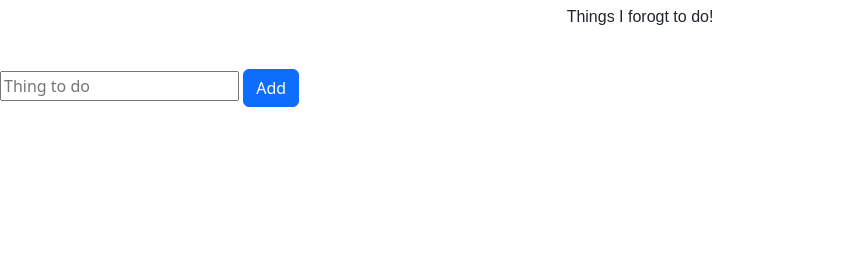
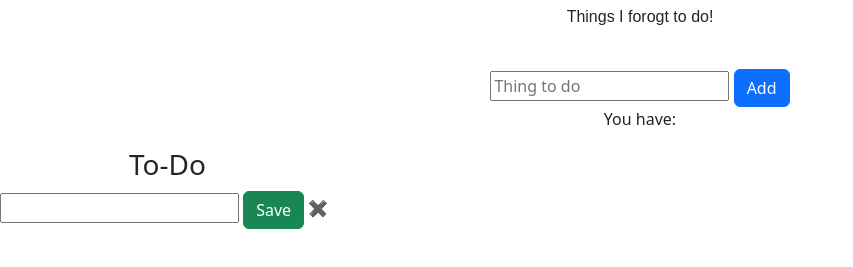
Before and after one commit to lbehrndt/CRUD-Tasks-list, a website: page HTML & CSS/index.html in a window 1280 px wide. Shown: the part 91-358 px from the top of the page, without its empty margins (0-853 px from the left). Drawn offline with nearby package versions, Linux system fonts and the light colour scheme.

Commit message:
Adding of todo list and task form
A todo list table was added and the related form implemented

```diff
--- a/HTML & CSS/index.html
+++ b/HTML & CSS/index.html
@@ -29,6 +29,21 @@
         <input type="text" id="add-todo" placeholder="Thing to do" />
         <input type="submit" value="Add" class="btn btn-primary" />
       </form>
+      <p>You have:</p>
+      <p id="counter"></p>
+      <table>
+        <tr class="to-do">
+          <th><h3>To-Do</h3></th>
+        </tr>
+        <tbody id="tasks"></tbody>
+      </table>
+    </div>
+    <div id="edit-box" role="aria-hidden">
+      <form action="javascript:void(0);" method="post" id="save-edit">
+        <input type="text" id="edit-todo" />
+        <input type="submit" value="Save" class="btn btn-success">
+        <a onclick="CLoseInput()" aria-label="Close">&#10006;</a>
+      </form>
     </div>
     <script
       src="https://cdn.jsdelivr.net/npm/bootstrap@5.2.0/dist/js/bootstrap.bundle.min.js"
--- a/HTML & CSS/style.css
+++ b/HTML & CSS/style.css
@@ -3,3 +3,9 @@
     font-family: Arial, Helvetica, sans-serif;
     margin: 40px 0px;
 }
+
+.form {
+    margin: auto;
+    max-width: 80%;
+    text-align: center;
+}
```
